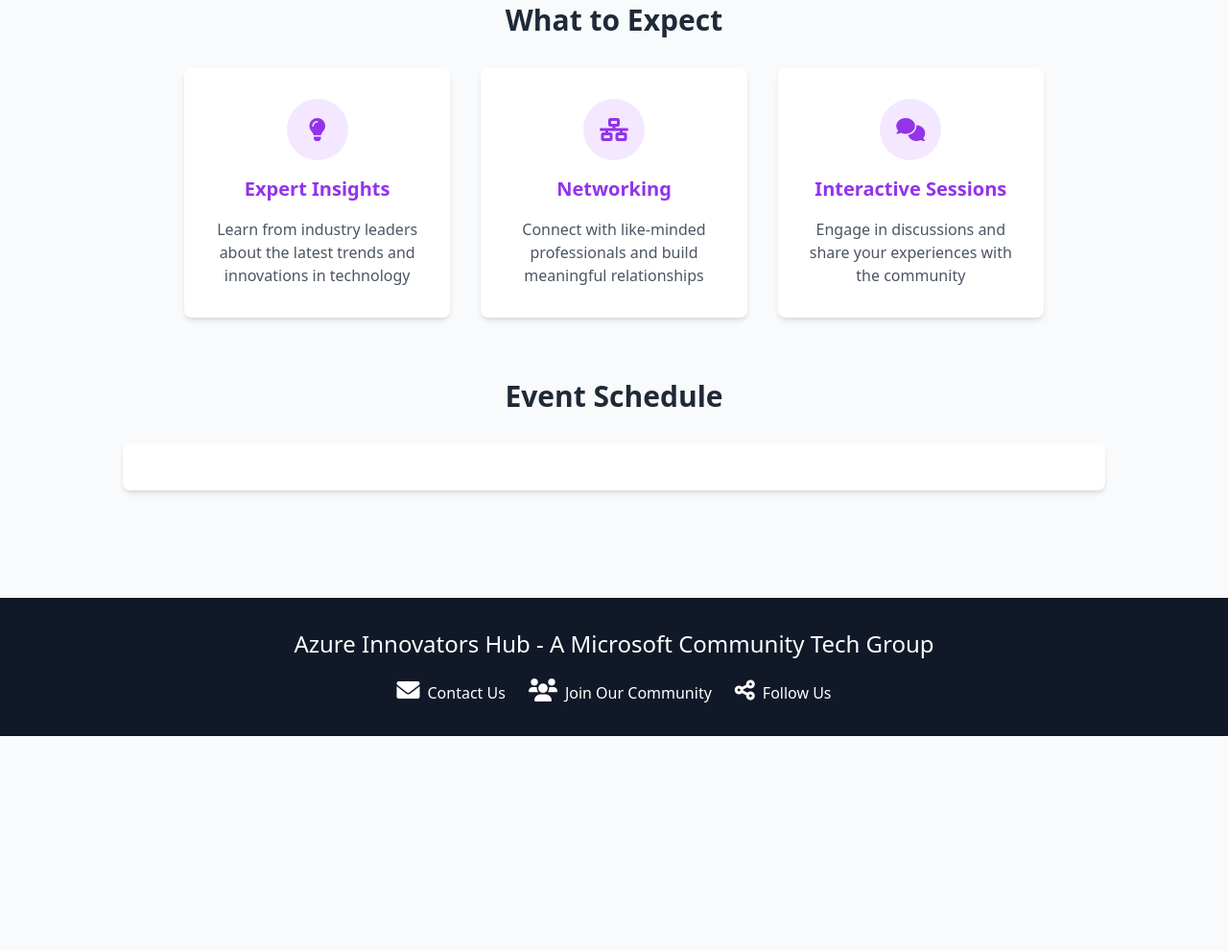
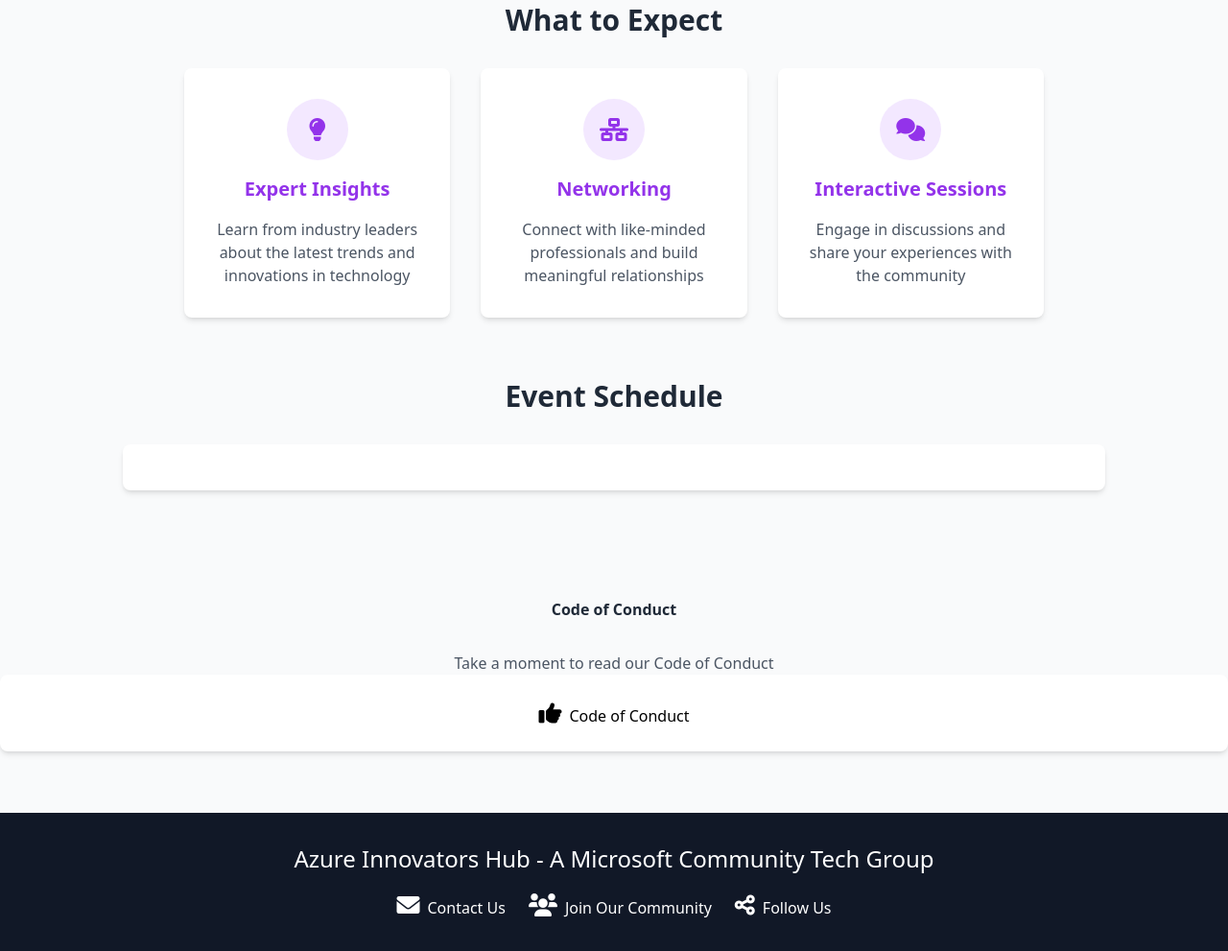
Before and after one commit to passadis/women-in-tech, a plain HTML site: page index.html in a window 1280 px wide. Shown: the part 1220-2211 px from the top of the page at 96% size. Before the commit the page ends 1987 px from the top, so only its background shows below. Drawn offline with nearby package versions, Linux system fonts and the light colour scheme.

Commit message:
Update index.html

```diff
--- a/index.html
+++ b/index.html
@@ -104,6 +104,21 @@
         </section>
     </main>
 
+            <!-- Meetup Group Section -->
+            <section class="max-w-1xl mx-auto mb-16">
+                <h2 class="text-1xl font-bold text-gray-800 mb-8 text-center">Code of Conduct</h2>
+                <p class="text-gray-600 text-center justify-center">Take a moment to read our Code of Conduct</p>
+                <div class="bg-white p-6 rounded-lg shadow-md">
+                    <div class="flex justify-center space-x-6">
+                        <a href="https://passadis.github.io/azure-innovators/docs/index.html" class="hover:text-purple-400 transition-colors">
+                            <i class="text-2xl fas fa-thumbs-up mr-2"></i>Code of Conduct
+                        </a>
+                </div>
+            </section>
+
+
+
+
     <!-- Footer -->
     <footer class="bg-gray-900 text-white py-8">
         <div class="container mx-auto px-6">
```
